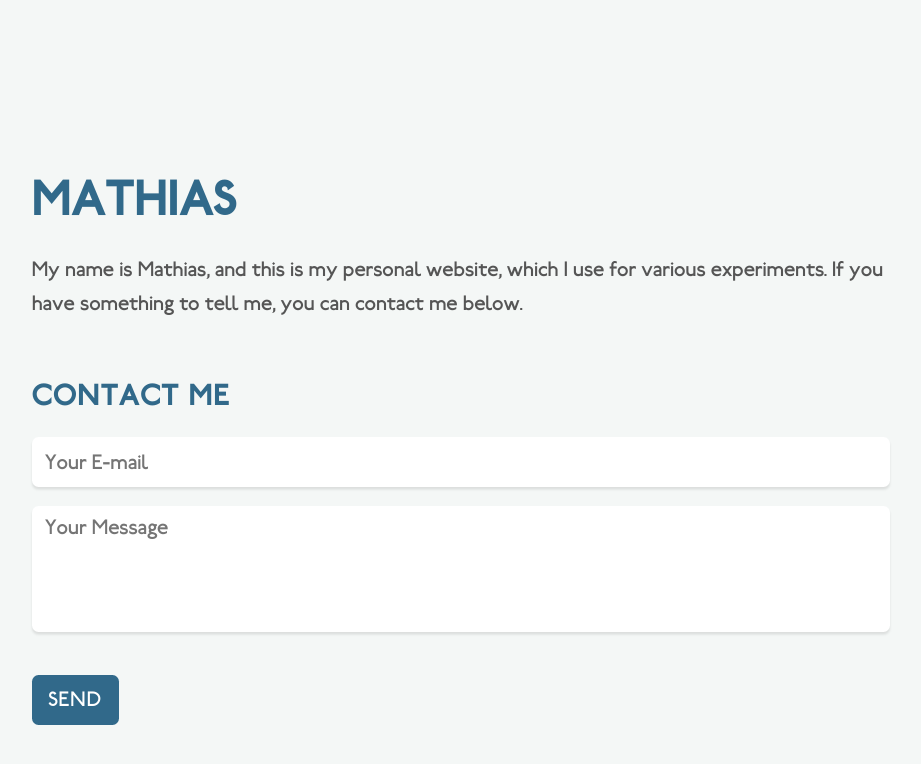
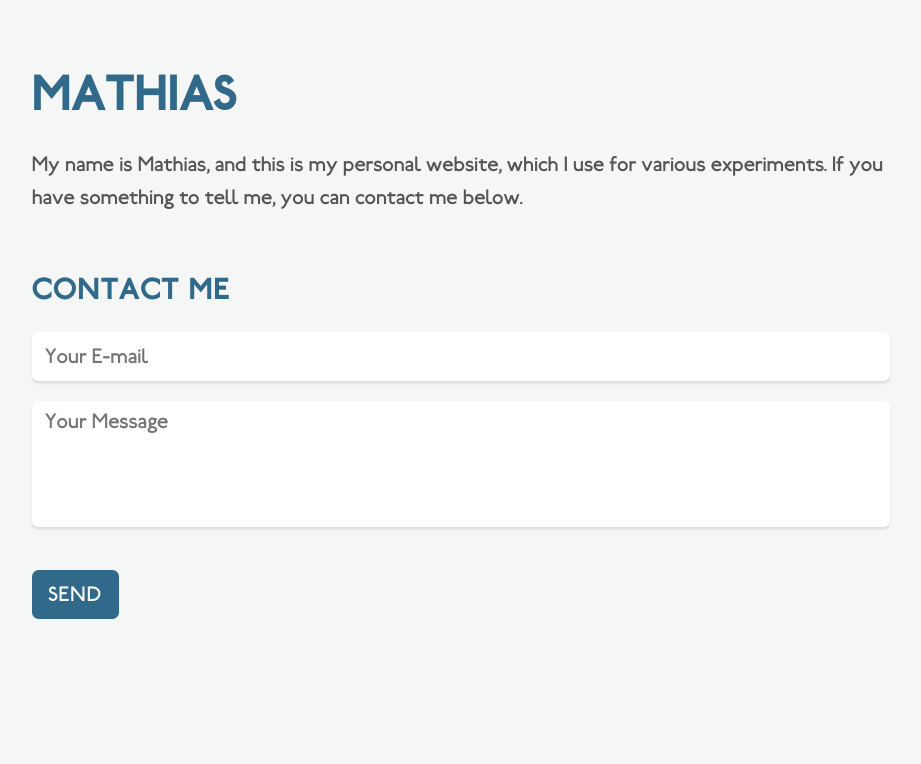
Before and after one commit to mathiascode/mathias.is, a Jekyll site: the page built from index.md, in a window 1280 px wide. Shown: the top 764 px of the page, without its empty margins (179-1100 px from the left). Built offline with Jekyll 4.4.1, drawn with Linux system fonts in a browser that asks for light colours; our own code applies the rules of GitHub Pages for plain Markdown files.

Commit message:
Cleaned up CSS

```diff
--- a/css/style.scss
+++ b/css/style.scss
@@ -20,9 +20,6 @@
 	font: inherit;
 	margin: 0;
 	padding: 0;
-}
-html, body {
-	height: 100%;
 }
 html {
 	@media (min-width: 0em) {
@@ -122,7 +119,6 @@
 body {
 	background: #F4F7F6;
 	color: #555555;
-	display: table;
 	font-family: Railway;
 	margin: auto;
 	max-width: 60em;
@@ -130,7 +126,6 @@
 h1,
 h2 {
 	color: #31698a;
-	fill: #31698a;
 	font-weight: bold;
 	letter-spacing: 2px;
 	text-transform: uppercase;
@@ -139,9 +134,6 @@
 	font-size: 2.875em;
 	line-height: 1.125em;
 	margin: 0 0 0.500em 0;
-}
-h1 svg {
-	margin: 0 0.563em 0 0;
 }
 h2 {
 	font-size: 1.725em;
@@ -152,19 +144,8 @@
 	line-height: 1.625em;
 	margin: 0 0 0.938em 0;
 }
-em {
-	font-style: italic;
-}
-strong {
-	font-weight: bold;
-}
-a {
-	color: #00AAAA;
-	text-decoration: none;
-}
-a:hover,
-a:focus {
-	color: #66cccc;
+article {
+	padding: 7%;
 }
 form {
 	font-size: 1.250em;
@@ -182,17 +163,13 @@
 	margin: 0.250em 0 0.938em 0;
 	padding: 0 0.625em;
 }
+input[name="bot-field"] {
+	display: none;
+}
 textarea {
 	padding: 0.500em 0.625em;
 	margin: 0 0 1.875em 0;
 	resize: none;
-}
-label {
-	display: block;
-	line-height: 2.188em;
-}
-.hidden {
-	display: none;
 }
 button {
 	background: #31698a;
@@ -200,7 +177,6 @@
 	color: #fff;
 	cursor: pointer;
 	letter-spacing: 1px;
-	margin: auto;
 	padding: 0.688em 0.813em;
 	text-transform: uppercase;
 }
@@ -208,15 +184,8 @@
 button:focus {
 	background: #5a87a1;
 }
-article {
-	display: table-cell;
-	padding: 7%;
-	vertical-align: middle;
-}
 @media print {
 	article {
 		padding: 0;
-		max-width: initial;
-		vertical-align: top;
 	}
 }
```
